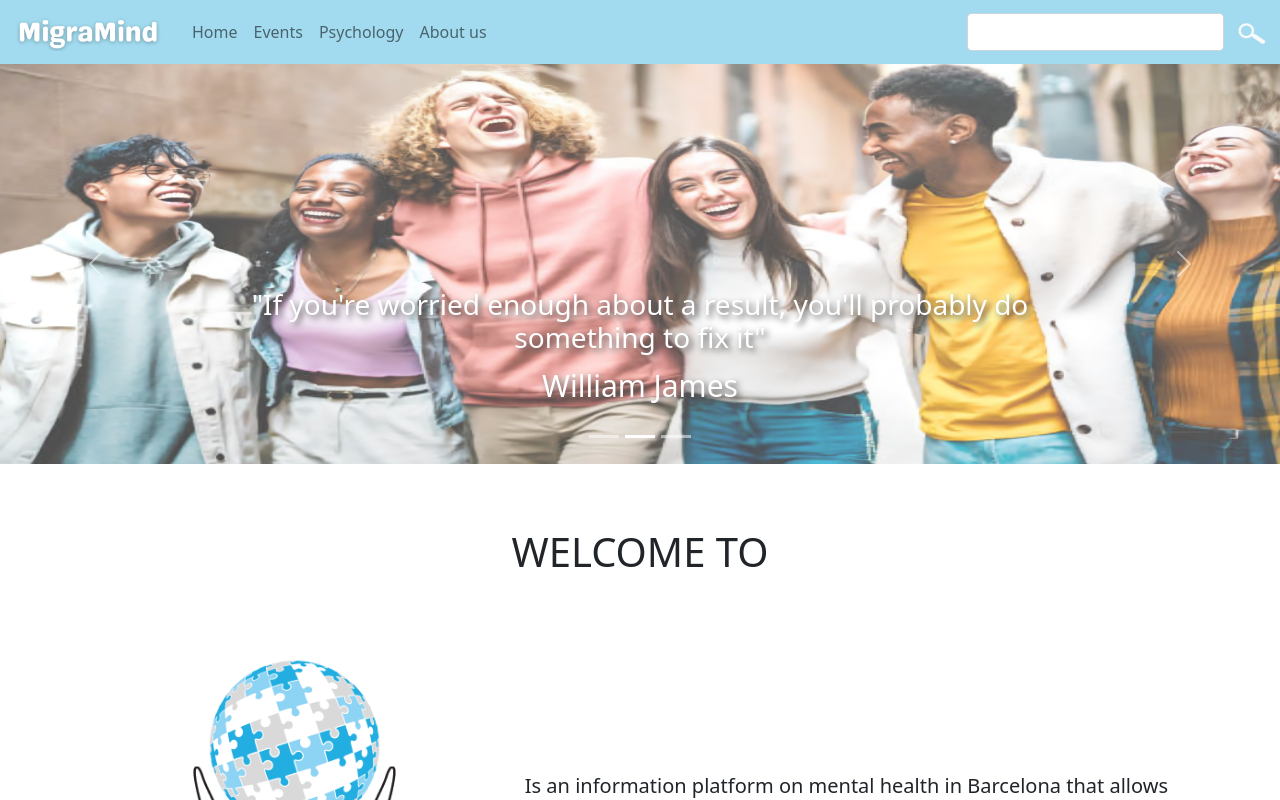
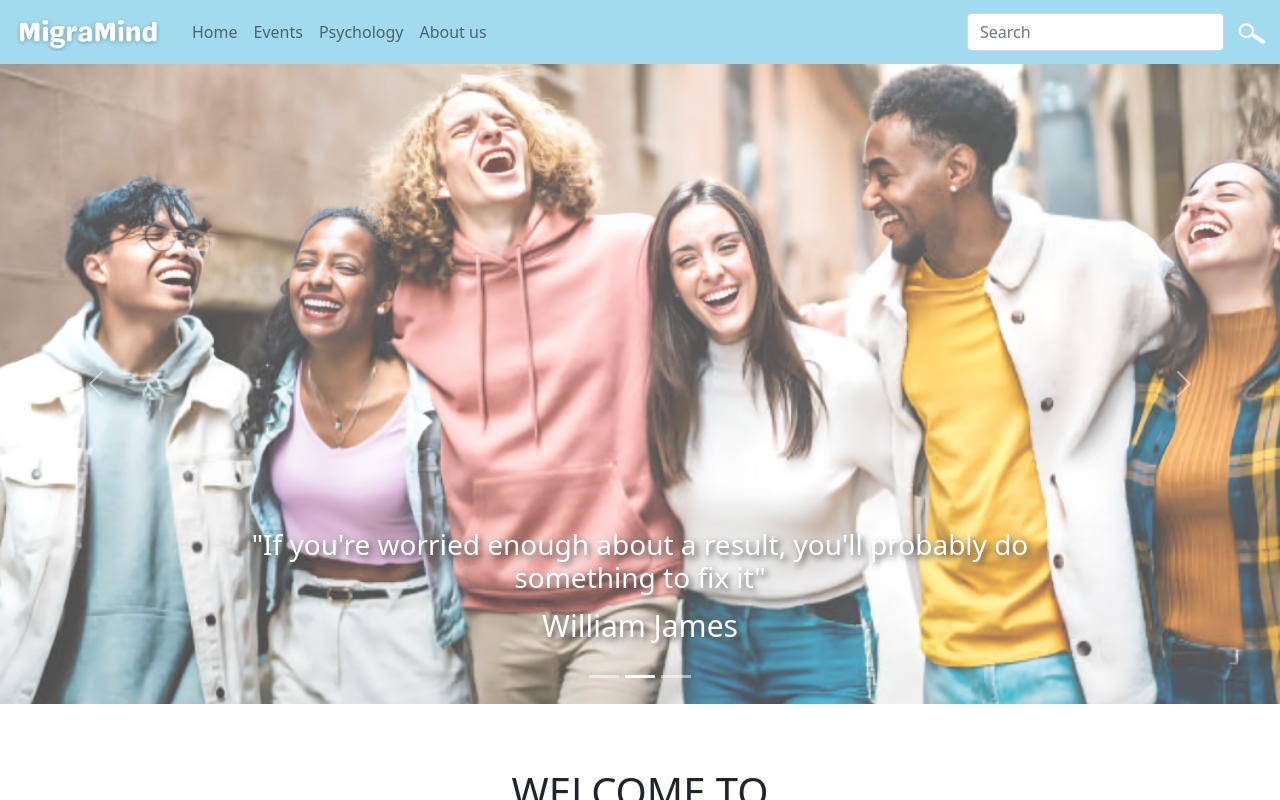
Before and after one commit to amandamov/psychosocial-resources-fe, a React (Create React App) app in the folder psychosocial-resources/: page / in a window 1280 px wide. Shown: the top 800 px of the page. Built offline with nearby package versions, Linux system fonts and the light colour scheme.

Commit message:
updating footer

```diff
--- a/psychosocial-resources/src/App.css
+++ b/psychosocial-resources/src/App.css
@@ -27,7 +27,7 @@ body{
 .d-block{
   display: block;
     width: 100%;
-    height: 400px;
+    height: 40rem;
 }
 .description_img1{
   font-size: 30px;
--- a/psychosocial-resources/src/components/Footer.js
+++ b/psychosocial-resources/src/components/Footer.js
@@ -32,9 +32,9 @@ function Footer() {
   	 		<div className="footer-col">
   	 			<h4>follow us</h4>
   	 			<div className="social-links">
-  	 				<a href="https://www.facebook.com/OpenCulturalCenter/"><i class="fab fa-facebook-f"></i></a>
-  	 				<a href="https://twitter.com/occ_project?lang=en"><i class="fab fa-twitter"></i></a>
-  	 				<a href="https://www.instagram.com/openculturalcenter/?hl=en"><i class="fab fa-instagram"></i></a>
+  	 				<a target="_blank" href="https://www.facebook.com/OpenCulturalCenter/"><i class="fab fa-facebook-f"></i></a>
+  	 				<a target="_blank" href="https://twitter.com/occ_project?lang=en"><i class="fab fa-twitter"></i></a>
+  	 				<a target="_blank" href="https://www.instagram.com/openculturalcenter/?hl=en"><i class="fab fa-instagram"></i></a>
   	 			</div>
   	 		</div>
   	 	</div>
--- a/psychosocial-resources/src/components/Navigationbar.js
+++ b/psychosocial-resources/src/components/Navigationbar.js
@@ -48,7 +48,7 @@ function Navigationbar() {
         <Form className="d-flex" onSubmit={handleSubmit}>
                   <Form.Control
                     type="search"
-                    placeholder=""
+                    placeholder="Search"
                     className="me-2"
                     aria-label="Search"
                     value={input}
```
